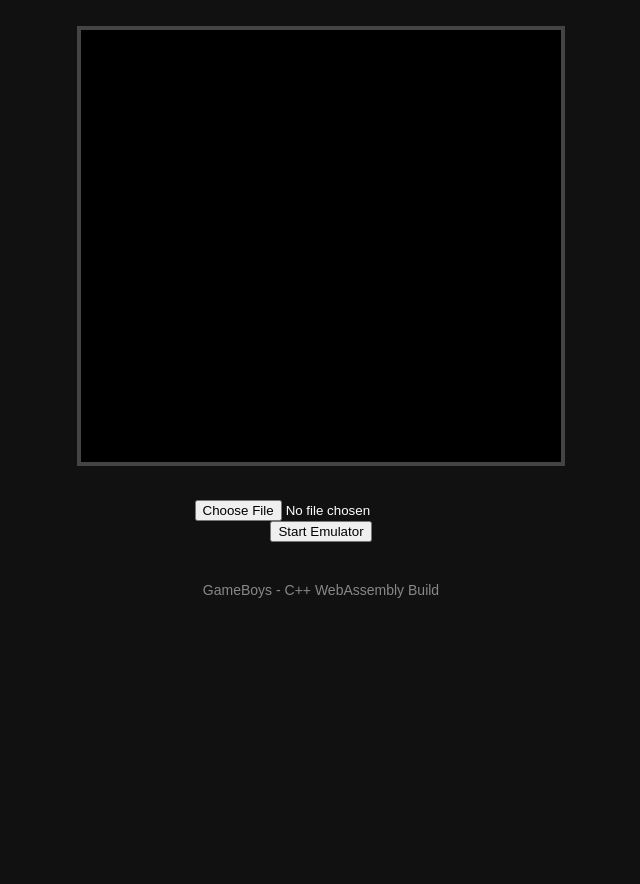
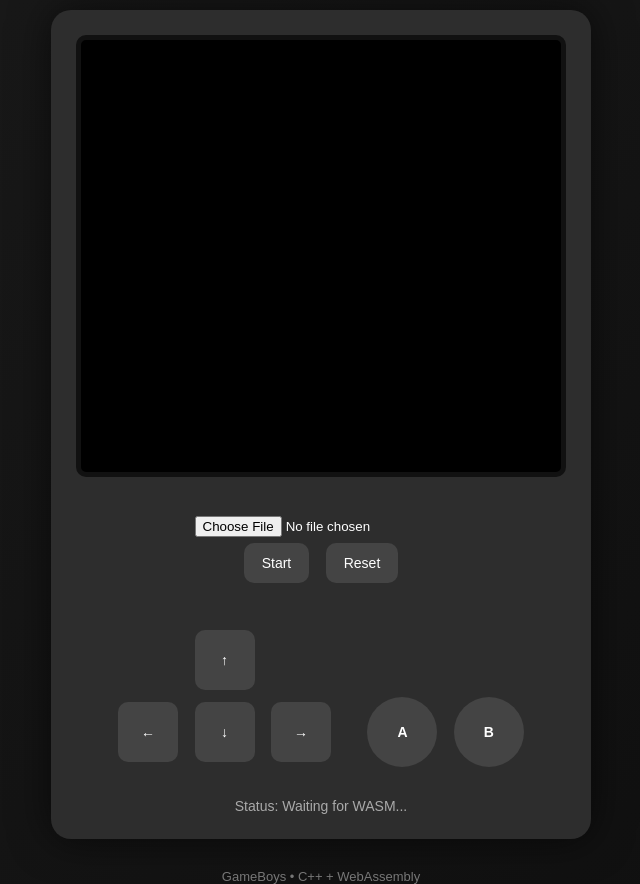
Before and after one commit to Brenninho-Crew/GameBoys, a website: page index.html in a window 1280 px wide. Shown: the part 73-957 px from the top of the page, without its empty margins (319-959 px from the left). Before the commit the page ends 800 px from the top, so only its background shows below. Drawn offline with Linux system fonts and the light colour scheme.

Commit message:
Meu Uuuiii

```diff
--- a/index.html
+++ b/index.html
@@ -2,78 +2,167 @@
 <html lang="en">
 <head>
 <meta charset="UTF-8">
-    <title>GameBoys Web Emulator</title>
 <meta name="viewport" content="width=device-width, initial-scale=1.0">
+<title>GameBoys Emulator</title>
 
 <style>
 body {
-            background: #111;
+    margin: 0;
+    background: linear-gradient(135deg, #1a1a1a, #0f0f0f);
+    font-family: Arial, sans-serif;
     color: white;
-            font-family: Arial, sans-serif;
     text-align: center;
-            margin: 0;
-            padding: 0;
 }
 
 h1 {
     margin-top: 20px;
+    font-size: 28px;
+    letter-spacing: 2px;
+}
+
+.console {
+    margin: 30px auto;
+    padding: 25px;
+    width: fit-content;
+    background: #2d2d2d;
+    border-radius: 20px;
+    box-shadow: 0 0 40px rgba(0,0,0,0.6);
 }
 
 #screen {
     width: 480px;
     height: 432px;
+    background: black;
+    border-radius: 10px;
     image-rendering: pixelated;
-            border: 4px solid #444;
-            margin-top: 20px;
-            background: black;
+    border: 5px solid #111;
 }
 
 .controls {
     margin-top: 20px;
 }
 
-        input {
-            margin-top: 10px;
+button {
+    background: #444;
+    border: none;
+    padding: 12px 18px;
+    margin: 6px;
+    border-radius: 10px;
+    color: white;
+    font-size: 14px;
+    cursor: pointer;
+    transition: 0.2s;
+}
+
+button:hover {
+    background: #666;
+}
+
+input[type="file"] {
+    margin-top: 15px;
+}
+
+.touch-controls {
+    margin-top: 25px;
+}
+
+.dpad, .ab-buttons {
+    display: inline-block;
+    margin: 10px;
+}
+
+.dpad button {
+    width: 60px;
+    height: 60px;
+}
+
+.ab-buttons button {
+    width: 70px;
+    height: 70px;
+    border-radius: 50%;
+    font-weight: bold;
+}
+
+.status {
+    margin-top: 15px;
+    font-size: 14px;
+    color: #aaa;
 }
 
 footer {
-            margin-top: 40px;
-            font-size: 14px;
-            color: #888;
+    margin-top: 30px;
+    font-size: 13px;
+    color: #777;
 }
 </style>
 </head>
 <body>
 
-<h1>🎮 GameBoys Web Emulator</h1>
+<h1>🎮 GameBoys Emulator</h1>
+
+<div class="console">
 
 <canvas id="screen" width="160" height="144"></canvas>
 
 <div class="controls">
     <input type="file" id="romInput" accept=".gb">
     <br>
-    <button onclick="startEmulator()">Start Emulator</button>
+    <button onclick="startEmulator()">Start</button>
+    <button onclick="resetEmulator()">Reset</button>
+</div>
+
+<div class="touch-controls">
+
+    <div class="dpad">
+        <div>
+            <button onmousedown="press(0)" onmouseup="release(0)">↑</button>
+        </div>
+        <div>
+            <button onmousedown="press(2)" onmouseup="release(2)">←</button>
+            <button onmousedown="press(1)" onmouseup="release(1)">↓</button>
+            <button onmousedown="press(3)" onmouseup="release(3)">→</button>
+        </div>
+    </div>
+
+    <div class="ab-buttons">
+        <button onmousedown="press(4)" onmouseup="release(4)">A</button>
+        <button onmousedown="press(5)" onmouseup="release(5)">B</button>
+    </div>
+
+</div>
+
+<div class="status" id="status">
+    Status: Waiting for WASM...
+</div>
+
 </div>
 
 <footer>
-    GameBoys - C++ WebAssembly Build
+GameBoys • C++ + WebAssembly
 </footer>
 
 <script>
+
 let romData = null;
 let moduleReady = false;
 
-    const canvas = document.getElementById("screen");
-    const ctx = canvas.getContext("2d");
+const statusText = document.getElementById("status");
 
-    // Setup Emscripten Module
+// =============================
+// Module Setup
+// =============================
+
 var Module = {
-        canvas: canvas,
+    canvas: document.getElementById("screen"),
     onRuntimeInitialized: function() {
-            console.log("WASM Ready");
         moduleReady = true;
+        statusText.innerText = "Status: WASM Ready";
     }
 };
+
+// =============================
+// ROM Upload
+// =============================
 
 document.getElementById("romInput").addEventListener("change", function(e) {
     const file = e.target.files[0];
@@ -81,15 +170,19 @@
 
     reader.onload = function() {
         romData = new Uint8Array(reader.result);
-            console.log("ROM Loaded:", romData.length, "bytes");
+        statusText.innerText = "Status: ROM Loaded (" + romData.length + " bytes)";
     };
 
     reader.readAsArrayBuffer(file);
 });
 
+// =============================
+// Emulator Controls
+// =============================
+
 function startEmulator() {
     if (!moduleReady) {
-            alert("WASM not ready yet!");
+        alert("WASM not ready!");
         return;
     }
 
@@ -98,49 +191,63 @@
         return;
     }
 
-        // Example: send ROM to C++ side
-        const romPtr = Module._malloc(romData.length);
-        Module.HEAPU8.set(romData, romPtr);
+    const ptr = Module._malloc(romData.length);
+    Module.HEAPU8.set(romData, ptr);
 
-        Module._loadROM(romPtr, romData.length);
+    Module._loadROM(ptr, romData.length);
     Module._start();
 
-        console.log("Emulator started!");
+    statusText.innerText = "Status: Running";
 }
 
-    // Keyboard input mapping
-    document.addEventListener("keydown", function(e) {
-        if (!moduleReady) return;
+function resetEmulator() {
+    location.reload();
+}
 
-        switch (e.key) {
-            case "ArrowUp": Module._pressButton(0); break;
-            case "ArrowDown": Module._pressButton(1); break;
-            case "ArrowLeft": Module._pressButton(2); break;
-            case "ArrowRight": Module._pressButton(3); break;
-            case "z": Module._pressButton(4); break; // A
-            case "x": Module._pressButton(5); break; // B
-            case "Enter": Module._pressButton(6); break; // Start
-            case "Shift": Module._pressButton(7); break; // Select
+function press(id) {
+    if (moduleReady) Module._pressButton(id);
 }
+
+function release(id) {
+    if (moduleReady) Module._releaseButton(id);
+}
+
+// =============================
+// Keyboard Support
+// =============================
+
+document.addEventListener("keydown", e => {
+    const map = {
+        ArrowUp: 0,
+        ArrowDown: 1,
+        ArrowLeft: 2,
+        ArrowRight: 3,
+        z: 4,
+        x: 5,
+        Enter: 6,
+        Shift: 7
+    };
+
+    if (map[e.key] !== undefined) press(map[e.key]);
 });
 
-    document.addEventListener("keyup", function(e) {
-        if (!moduleReady) return;
+document.addEventListener("keyup", e => {
+    const map = {
+        ArrowUp: 0,
+        ArrowDown: 1,
+        ArrowLeft: 2,
+        ArrowRight: 3,
+        z: 4,
+        x: 5,
+        Enter: 6,
+        Shift: 7
+    };
 
-        switch (e.key) {
-            case "ArrowUp": Module._releaseButton(0); break;
-            case "ArrowDown": Module._releaseButton(1); break;
-            case "ArrowLeft": Module._releaseButton(2); break;
-            case "ArrowRight": Module._releaseButton(3); break;
-            case "z": Module._releaseButton(4); break;
-            case "x": Module._releaseButton(5); break;
-            case "Enter": Module._releaseButton(6); break;
-            case "Shift": Module._releaseButton(7); break;
-        }
+    if (map[e.key] !== undefined) release(map[e.key]);
 });
+
 </script>
 
-<!-- Emscripten generated file -->
 <script src="gameboys.js"></script>
 
 </body>
```
Lines whose indentation alone changed are shown as unchanged.
